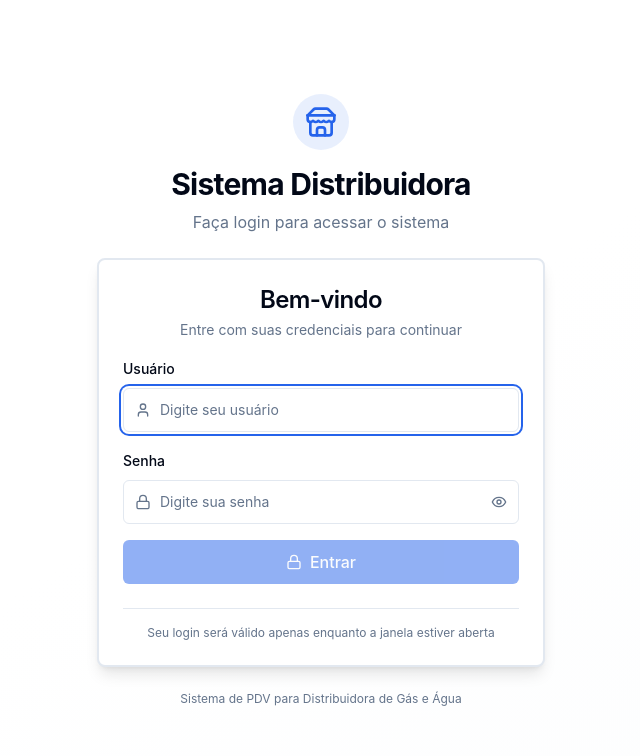
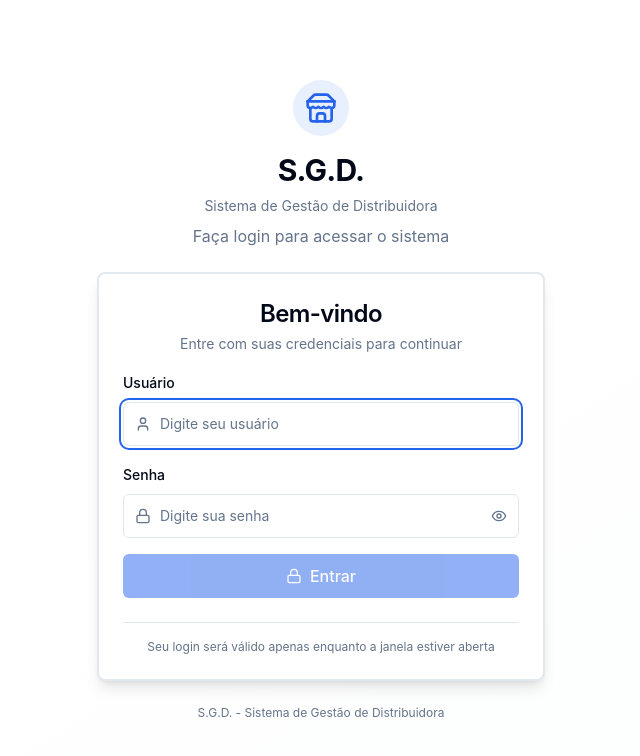
Before and after one commit to mrmateussiilva/distribuidora, a React (Vite) app: page /login in a window 1280 px wide. Shown: the top 756 px of the page, without its empty margins (319-959 px from the left). Built offline with nearby package versions, Linux system fonts and the light colour scheme.

Commit message:
fix: login melhorado e adicionado o nome da empresa

```diff
--- a/src-tauri/tauri.conf.json
+++ b/src-tauri/tauri.conf.json
@@ -1,5 +1,5 @@
 {
-  "productName": "PDV Distribuidora",
+  "productName": "S.G.D. - Sistema de Gestão de Distribuidora",
   "version": "1.0.0",
   "identifier": "com.distribbuidora.pdv",
   "build": {
@@ -11,7 +11,7 @@
   "app": {
     "windows": [
       {
-        "title": "PDV - Distribuidora",
+        "title": "S.G.D. - Sistema de Gestão de Distribuidora",
         "width": 1400,
         "height": 900,
         "resizable": true,
--- a/src/components/Layout.tsx
+++ b/src/components/Layout.tsx
@@ -73,7 +73,7 @@ export default function Layout() {
               "text-xl font-bold text-foreground transition-all duration-300 overflow-hidden whitespace-nowrap",
               isCollapsed ? "w-0 opacity-0" : "w-auto opacity-100"
             )}>
-              Sistema Distribuidora
+              S.G.D.
             </h1>
           </div>
         </div>
--- a/src/pages/Login.tsx
+++ b/src/pages/Login.tsx
@@ -104,7 +104,8 @@ export default function LoginPage() {
               <Store className="w-8 h-8 text-primary" />
             </div>
           </div>
-          <h1 className="text-3xl font-bold tracking-tight">Sistema Distribuidora</h1>
+          <h1 className="text-3xl font-bold tracking-tight">S.G.D.</h1>
+          <p className="text-muted-foreground text-sm">Sistema de Gestão de Distribuidora</p>
           <p className="text-muted-foreground">
             Faça login para acessar o sistema
           </p>
@@ -216,7 +217,7 @@ export default function LoginPage() {
 
         {/* Footer */}
         <p className="text-xs text-center text-muted-foreground">
-          Sistema de PDV para Distribuidora de Gás e Água
+          S.G.D. - Sistema de Gestão de Distribuidora
         </p>
       </div>
     </div>
```
Also changed, not shown: 2 other files (tests, documents, lock files or other folders).
